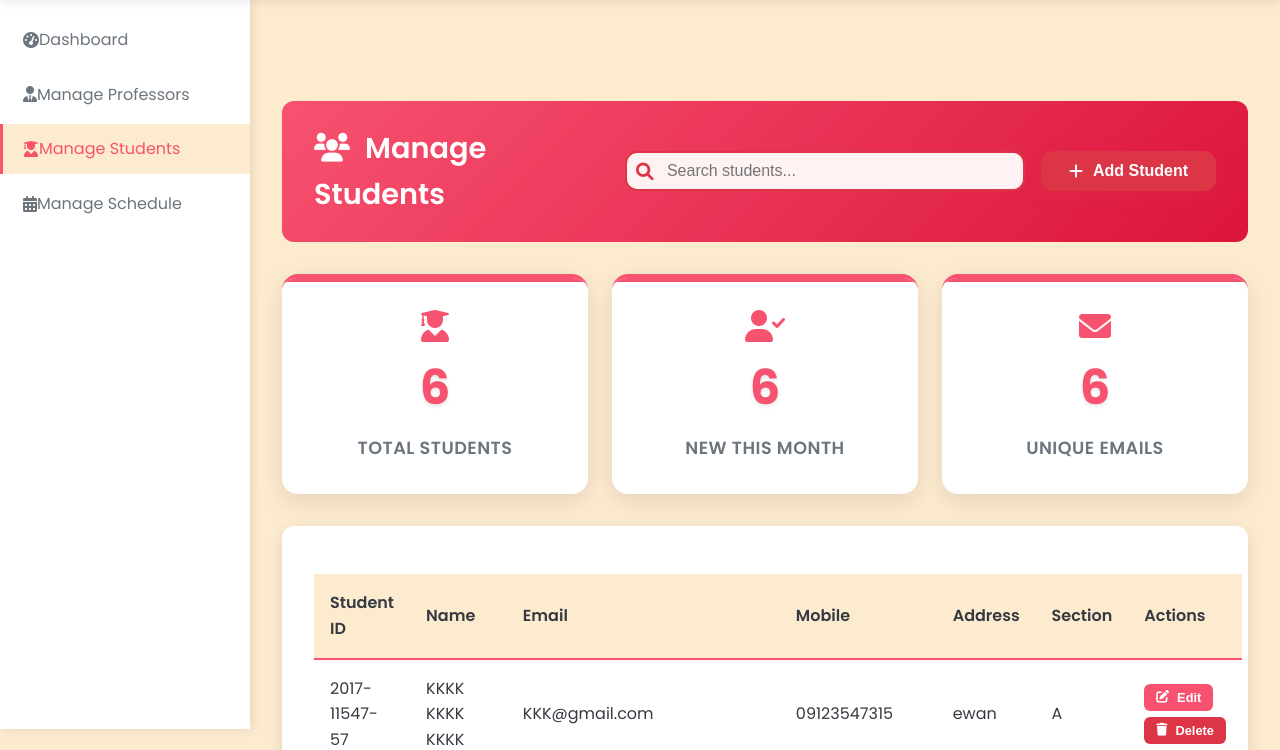
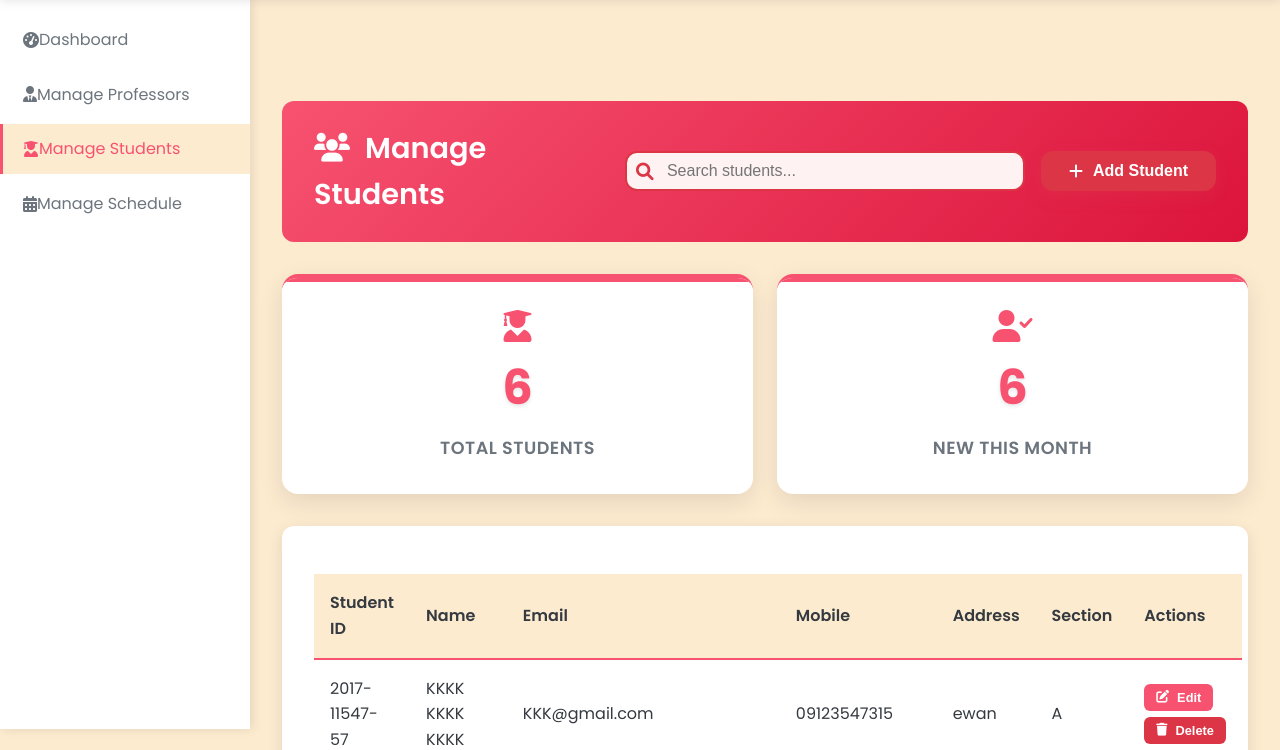
Before and after one commit to westliecasuncad06/GRC, a PHP site: page /Admin/admin_manage_students.php in a window 1280 px wide. Shown: the part 71-821 px from the top of the page. Run offline with PHP 8.4, Linux system fonts and the light colour scheme; a user stored in the database is signed in; data comes from the database, SQL or seed files in the repository.

Commit message:
total subject
-Tanggalin yung total subject
-Delete unique emails in manage student

```diff
--- a/Admin/admin_manage_students.php
+++ b/Admin/admin_manage_students.php
@@ -643,11 +643,6 @@ $students = $pdo->query($query)->fetchAll();
                 <div class="stats-number"><?php echo count(array_filter($students, function($s) { return strtotime($s['created_at']) > strtotime('-30 days'); })); ?></div>
                 <div class="stats-label">New This Month</div>
             </div>
-            <div class="stats-card fade-in" tabindex="0">
-                <i class="fas fa-envelope" style="font-size: 2rem; color: var(--primary); margin-bottom: 0.5rem;"></i>
-                <div class="stats-number"><?php echo count(array_unique(array_column($students, 'email'))); ?></div>
-                <div class="stats-label">Unique Emails</div>
-            </div>
         </div>
 
         <div class="table-container">
```
Also changed, not shown: Admin/admin_dashboard.php (+0 -9 lines).
